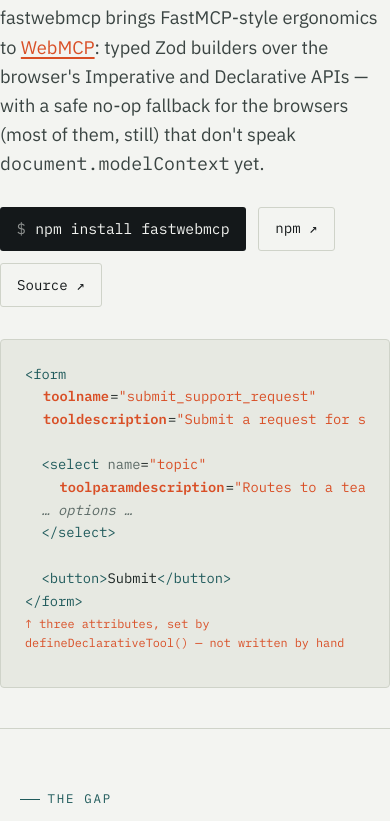
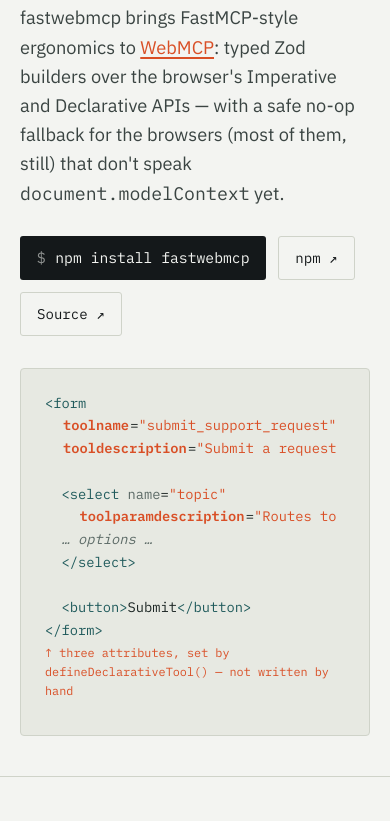
Before and after one commit to MauricioPerera/fastwebmcp, a plain HTML site: page index.html in a window 390 px wide. Shown: the part 246-1067 px from the top of the page. Drawn offline with Linux system fonts and the light colour scheme.

Commit message:
fix: hero section had zero horizontal margin
The inner wrapper carried both `.shell` (centering + horizontal
padding) and `.hero` (grid layout), plus an inline style="padding:0"
added to cancel .hero's duplicate vertical padding on that element.
The inline padding:0 also zeroed .shell's horizontal padding, since
inline styles beat class rules -- the hero content sat flush against
the viewport edge instead of matching every other section's margin.

Split the concerns: `.hero` (on the outer <section>) keeps only the
vertical padding; the layout became a separate `.hero-grid` class
(grid-template-columns etc, no padding of its own) on the inner div,
which now carries `.shell hero-grid` with no inline style at all.
Verified: 48px left padding on the hero grid (matches .shell's
clamp(1.25rem,4vw,3rem) at this viewport), no horizontal overflow.

```diff
--- a/index.html
+++ b/index.html
@@ -256,13 +256,15 @@
   /* ---------- Hero ---------- */
   .hero {
     padding: clamp(3rem, 8vw, 6rem) 0 clamp(2.5rem, 6vw, 4rem);
+  }
+  .hero-grid {
     display: grid;
     grid-template-columns: minmax(0, 1fr) minmax(0, 1fr);
     gap: clamp(2rem, 5vw, 4rem);
     align-items: center;
   }
   @media (max-width: 900px) {
-    .hero { grid-template-columns: minmax(0, 1fr); }
+    .hero-grid { grid-template-columns: minmax(0, 1fr); }
   }
   .hero h1 {
     font-size: clamp(2.6rem, 5.2vw, 4rem);
@@ -488,7 +490,7 @@
 <div id="top"></div>
 
 <section class="hero" style="border-top:none; padding-top:clamp(2.5rem,6vw,4rem);">
-  <div class="shell hero" style="padding:0; border:none;">
+  <div class="shell hero-grid">
     <div>
       <p class="eyebrow">TypeScript &middot; WebMCP</p>
       <h1 data-i18n="hero.h1">Give the browser its own <em>tool voice.</em></h1>
```
